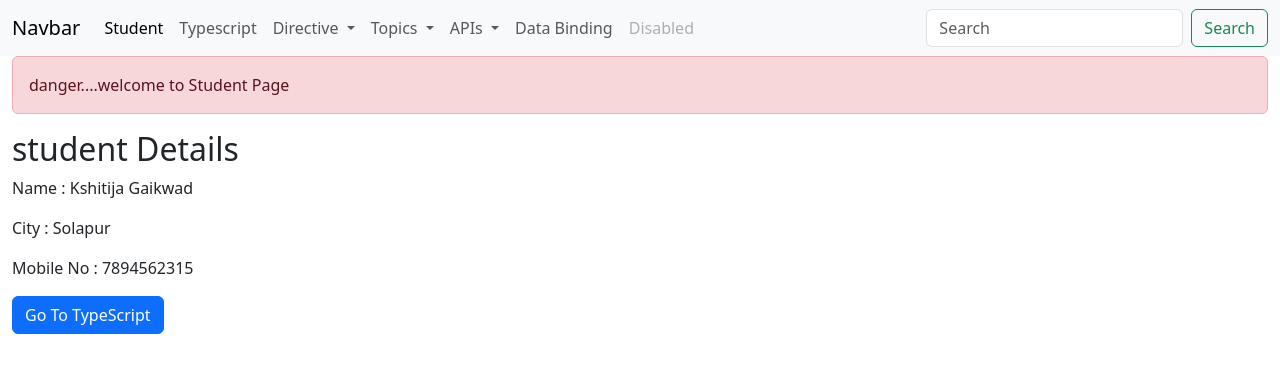
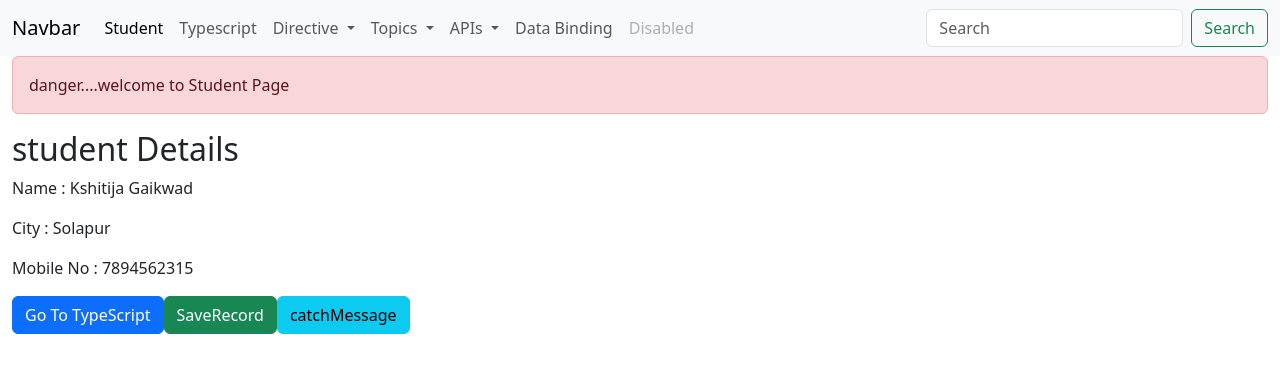
Before and after one commit to gaikwadGFS/Angular_Practice_B3, an Angular app: page /student in a window 1280 px wide. Shown: the top 372 px of the page. Built offline with nearby package versions, Linux system fonts and the light colour scheme; no server answers.

Commit message:
output session

```diff
--- a/src/app/components/api-integration/api-integration.component.html
+++ b/src/app/components/api-integration/api-integration.component.html
@@ -34,6 +34,7 @@
                     </div>
                     <div class="col-12 mt-3">
                         <button type="button" class="btn btn-success mx-3" *ngIf="postObj.id == 0 " (click)="savePostData()">Save - {{postObj.id }}</button>
+                        <app-btn [btnClass]="'btn btn-success mx-3'" [btnText]="'Save'"></app-btn>
                         <button type="button" class="btn btn-primary mx-3" *ngIf="postObj.id !== 0 " (click)="updateData()">Update - {{postObj.id }}</button>
                          <button type="button" class="btn btn-secondary" (click)="reset()">Reset</button>
                     </div>
--- a/src/app/components/api-integration/api-integration.component.ts
+++ b/src/app/components/api-integration/api-integration.component.ts
@@ -3,11 +3,12 @@ import { HttpClient } from '@angular/common/http';
 import { Component, inject } from '@angular/core';
 import { FormsModule } from '@angular/forms';
 import { PostAPIsService } from '../../services/post-apis.service';
+import { BtnComponent } from '../../resusableComponents/btn/btn.component';
 
 @Component({
   selector: 'app-api-integration',
   standalone: true,
-  imports: [CommonModule, FormsModule],
+  imports: [CommonModule, FormsModule,BtnComponent],
   templateUrl: './api-integration.component.html',
   styleUrl: './api-integration.component.css'
 })
--- a/src/app/components/student/student.component.html
+++ b/src/app/components/student/student.component.html
@@ -6,3 +6,7 @@
 <p>Mobile No : 7894562315</p>
 
 <button type="button" class="btn btn-primary" [routerLink]="['/typescript']">Go To TypeScript</button>
+
+<app-btn [btnClass]="'btn btn-success'" [btnText]="'SaveRecord'" (onBtnClick)="getAllData()"></app-btn>
+
+<app-btn [btnClass]="'btn btn-info'" [btnText]="'catchMessage'" (onBtnClick)="getData($event)"></app-btn>
--- a/src/app/components/student/student.component.ts
+++ b/src/app/components/student/student.component.ts
@@ -2,11 +2,12 @@ import { Component } from '@angular/core';
 import { RouterLink } from '@angular/router';
 import { PostAPIsService } from '../../services/post-apis.service';
 import { AlertComponent } from '../../resusableComponents/alert/alert.component';
+import { BtnComponent } from '../../resusableComponents/btn/btn.component';
 
 @Component({
   selector: 'app-student',
   standalone: true,
-  imports: [RouterLink,AlertComponent],
+  imports: [RouterLink,AlertComponent,BtnComponent],
   templateUrl: './student.component.html',
   styleUrl: './student.component.css'
 })
@@ -19,9 +20,15 @@ export class StudentComponent {
   }
 
   getAllData(){
+    debugger;
     this.postSrv.getAll().subscribe((res:any)=>{
       this.post=res;
       console.log("In Student Page data" + JSON.stringify(this.post));
     })
   }
+
+  getData(data:any){
+    debugger;
+    console.log(data);
+  }
 }
--- /dev/null
+++ b/src/app/resusableComponents/btn/btn.component.html
@@ -0,0 +1 @@
+<button type="button" [class]="btnClass"  (click)="onClick()">{{btnText}}</button>
--- /dev/null
+++ b/src/app/resusableComponents/btn/btn.component.ts
@@ -0,0 +1,21 @@
+import { Component, EventEmitter, Input, Output } from '@angular/core';
+
+@Component({
+  selector: 'app-btn',
+  standalone: true,
+  imports: [],
+  templateUrl: './btn.component.html',
+  styleUrl: './btn.component.css'
+})
+export class BtnComponent {
+
+  @Input() btnText: string = '';
+  @Input() btnClass: string = '';
+
+  @Output() onBtnClick = new EventEmitter<any>();
+
+  onClick() {
+    debugger;
+     this.onBtnClick.emit("Hi From Child");
+  }
+}
```
Also changed, not shown: src/app/resusableComponents/btn/btn.component.css (added), 1 other file (tests, documents, lock files or other folders).
